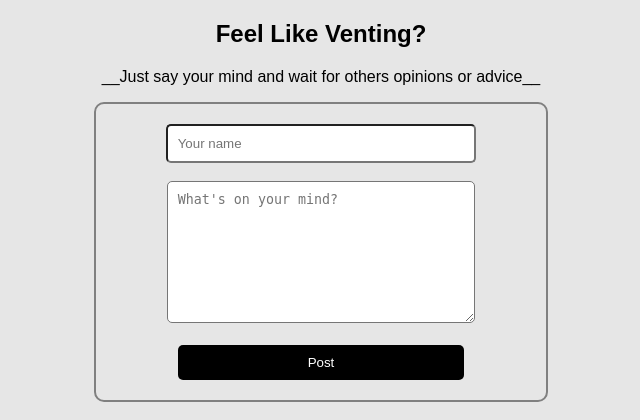
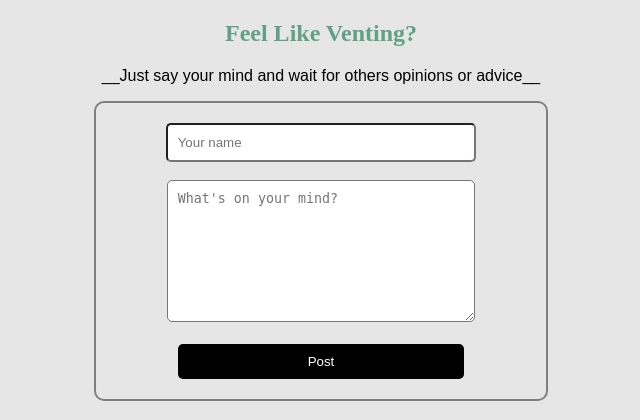
Before and after one commit to Francis0007/Say-your-mind, a PHP site: page / in a window 1280 px wide. Shown: the part 79-499 px from the top of the page, without its empty margins (319-959 px from the left). Run offline with PHP 8.4, Linux system fonts and the light colour scheme; data that the repository does not hold is empty; a stand-in replaces the project's code that opens the database connection; some web fonts are replaced.

Commit message:
Update navigation and container heading styles in CSS

```diff
--- a/style.css
+++ b/style.css
@@ -16,7 +16,7 @@ nav {
     opacity: .9;
 }
 
-nav h3 {
+nav h3, .container h2 {
     color: #63A088;
     font-family: "Atkinson Hyperlegible Next", serif;;
 }
```
